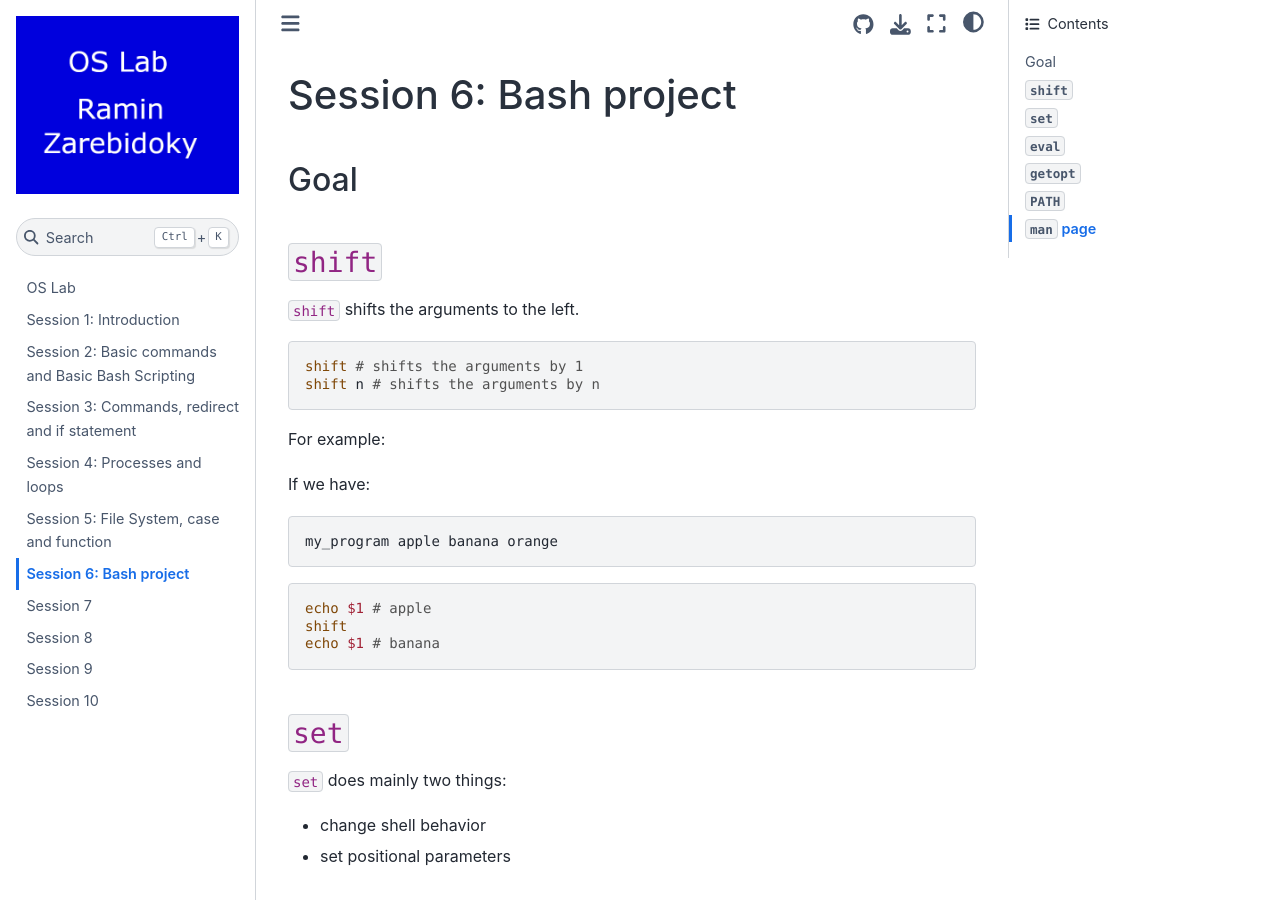
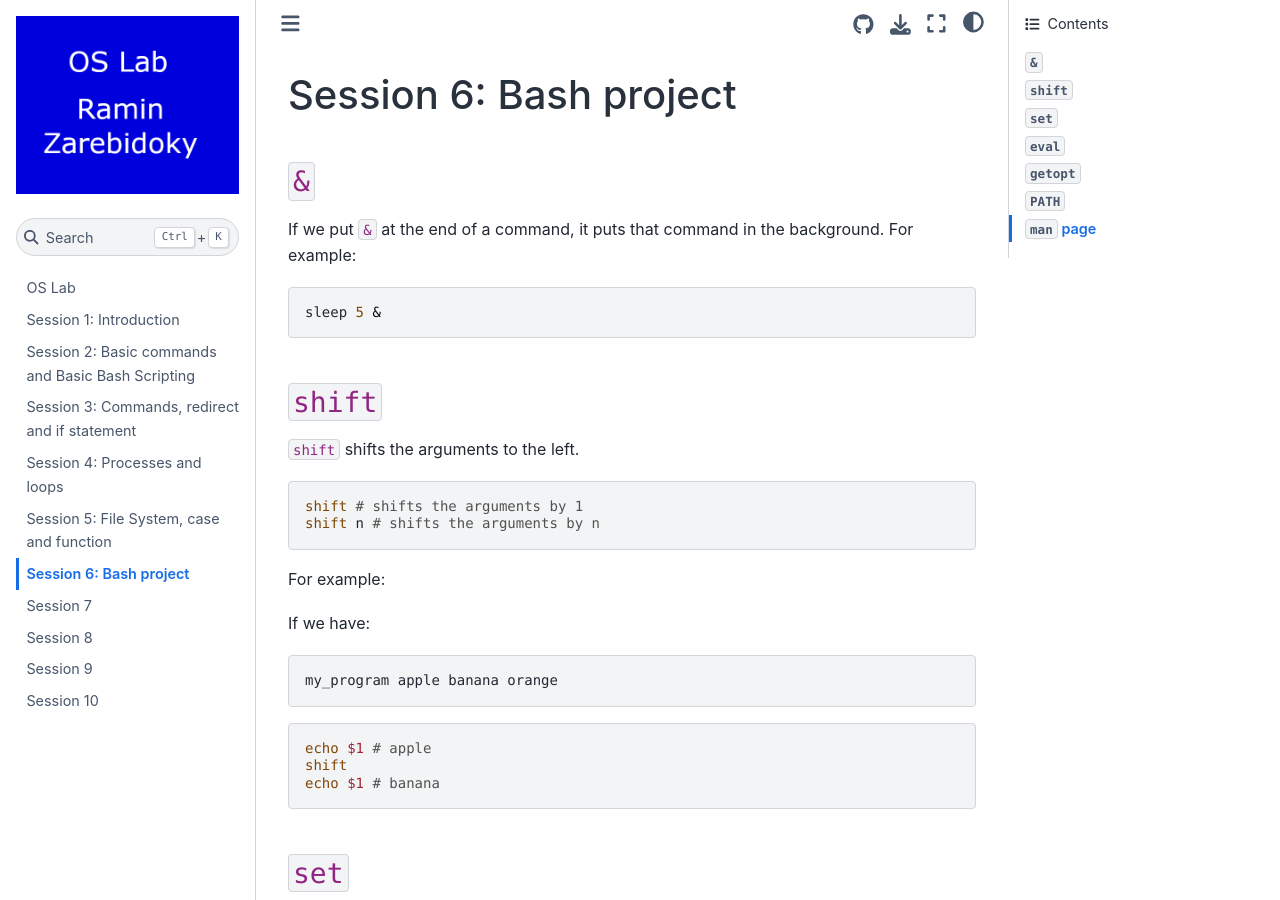
Before and after one commit to LiterallyTheOne/os_lab, a Jupyter Book: the page built from docs/session_6.md, in a window 1280 px wide and 900 px high. Built offline with Jupyter Book 1.0.4 settings and Sphinx 7.4.7 and the Sphinx Book theme 1.1.4, drawn with Linux system fonts in a browser that asks for light colours.

Commit message:
Add explanation for `&` in Linux

````diff
--- a/docs/session_6.md
+++ b/docs/session_6.md
@@ -1,6 +1,14 @@
 # Session 6: Bash project
 
-## Goal
+## `&`
+
+If we put `&` at the end of a command,
+it puts that command in the background.
+For example:
+
+```bash
+sleep 5 &
+```
 
 ## `shift`
 
````
